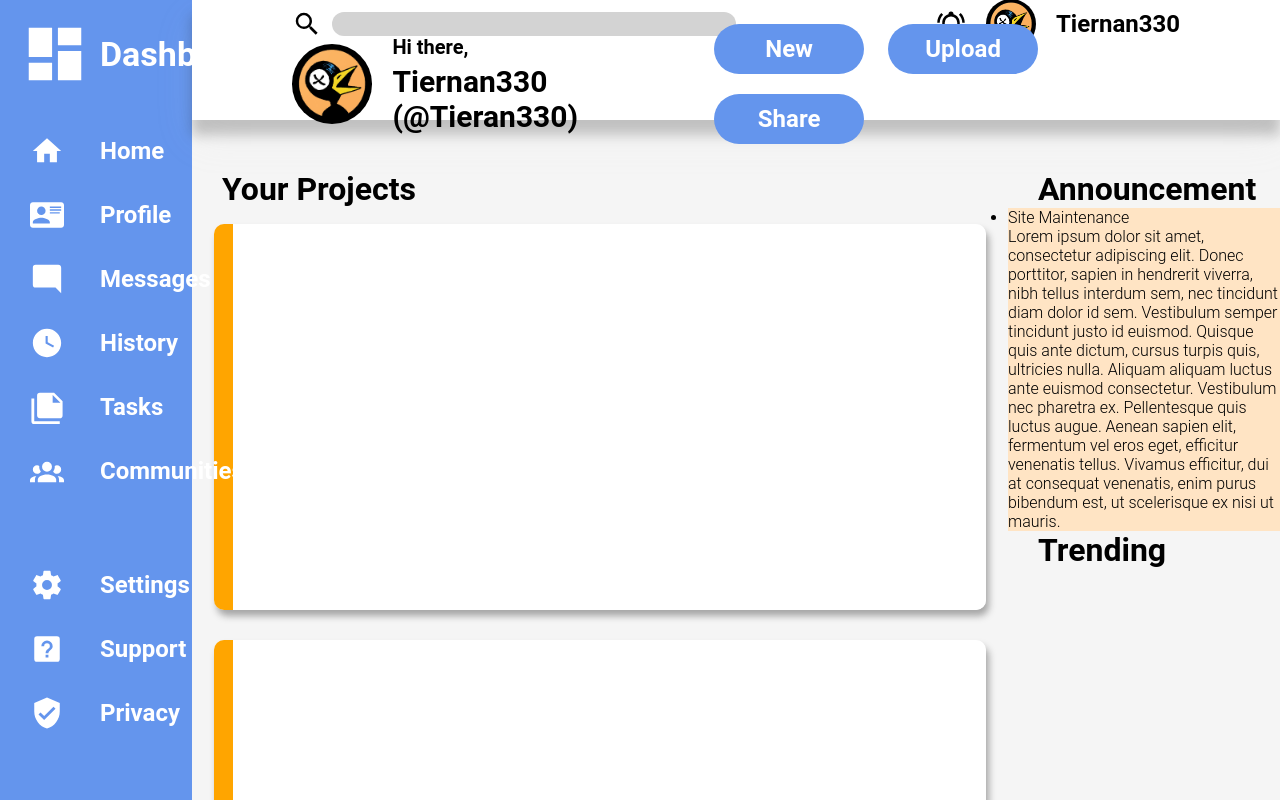
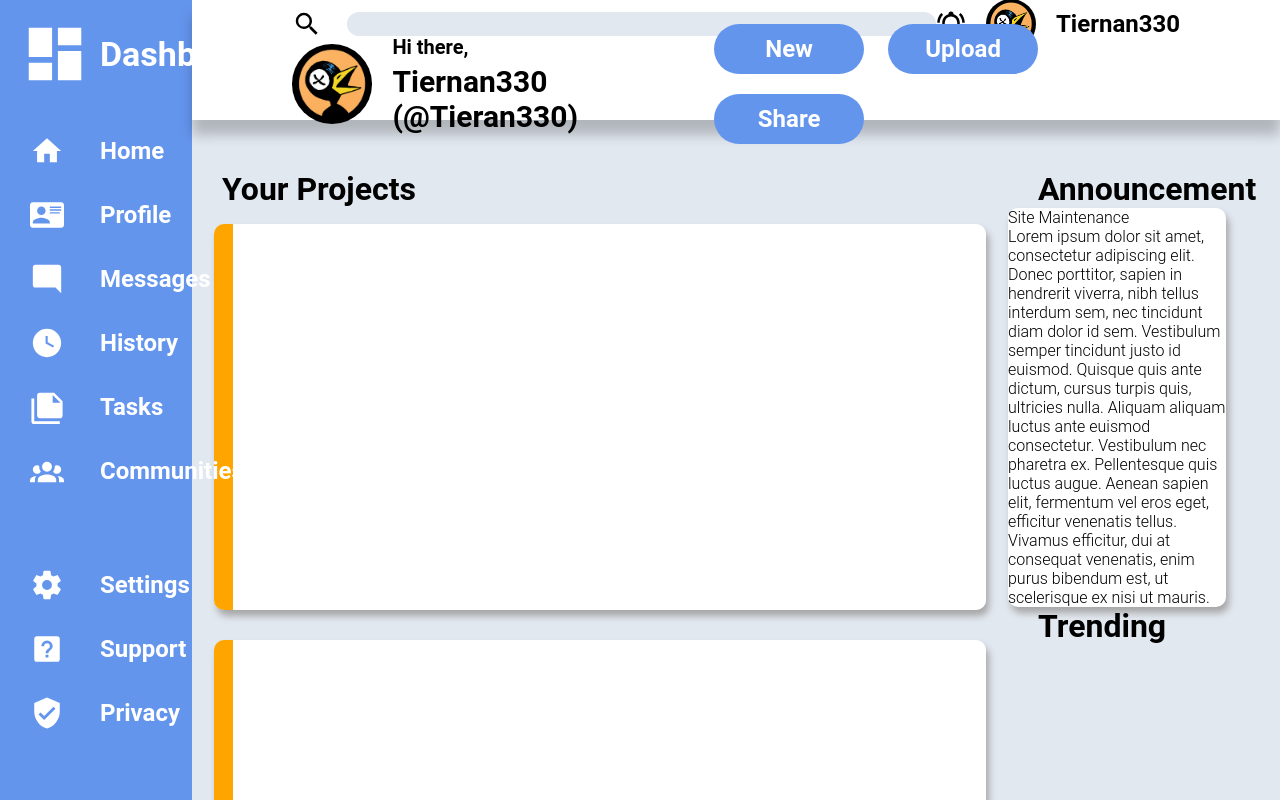
Before and after one commit to Tiernan330/Admin-Dashboard, a plain HTML site: page index.html in a window 1280 px wide. Drawn offline with Linux system fonts and the light colour scheme.

Commit message:
Add files via upload

```diff
--- a/MainContent.css
+++ b/MainContent.css
@@ -49,11 +49,27 @@
 
 .Info_Container{
     width: 25%;
+    justify-content: center;
+    align-items: center;
+}
+
+.Announcements{
+    justify-content: center;
+    align-items: center;
+}
+
+.Announcement_Container{
+    background: white;
+    width: 80%;
+    aspect-ratio: 1 / 1.5;
+    border-radius: 10px;
+    box-shadow: 3px 6px 7px 0px rgba(166,166,166,1);
+    list-style-type: none;
+
 }
 
 
 #Info{
-    background-color: bisque;
     color: black;
     font-size: medium;
     font-weight: 300;
--- a/stylesheets.css
+++ b/stylesheets.css
@@ -15,7 +15,7 @@
 }
 
 .Content_Container{
-    background-color: whitesmoke;
+    background-color: rgb(226, 232, 240);
     width: 85%;
     height: 100vh;
 }
@@ -25,7 +25,7 @@
 .Content_Header{
     background-color: white;
     height: 15%;
-    box-shadow: rgba(202, 202, 202, 0.1) 0px 19px 38px, rgba(0, 0, 0, 0.22) 0px 15px 12px;
+    box-shadow: rgba(202, 202, 202, 0) 0px 19px 38px, rgba(0, 0, 0, 0.22) 0px 15px 12px;
 }
 
 /*------------------ Top Header ---------------------*/
@@ -45,9 +45,9 @@
     display: flex;
     flex-direction: row;
     align-items: center;
-    width: 50%;
+    width: 75%;
     height: 100%;
-    gap: 10px;
+    gap: 25px;
 }
 
 .Search_Logo{
@@ -56,7 +56,7 @@
 }
 
 .Search_Bar{
-    background-color: lightgrey;
+    background-color: rgb(226, 232, 240);
     border: none;
     font-size: 24px;
     padding-left: 25px;
```
